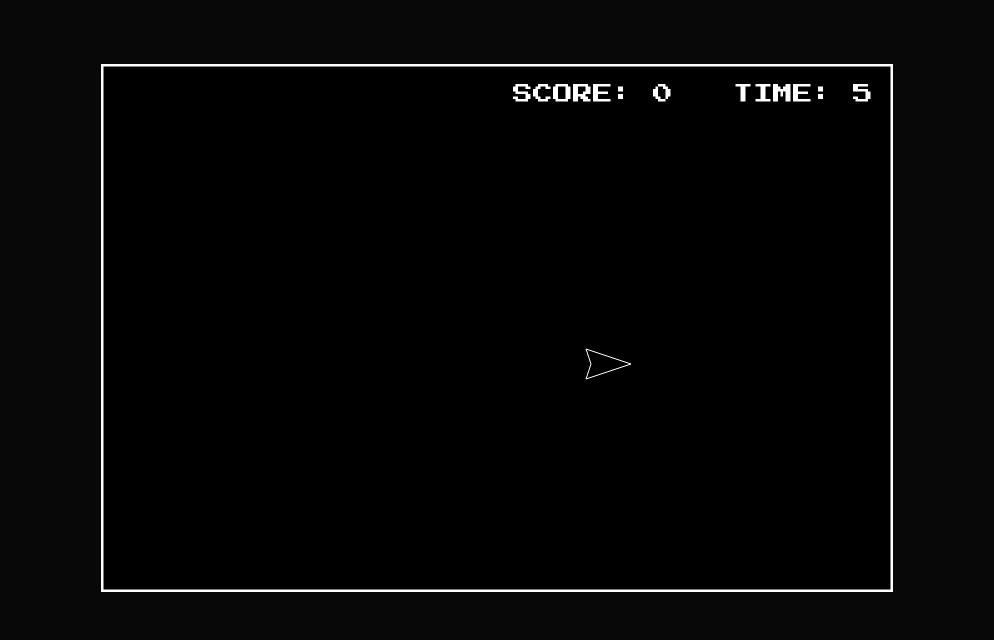
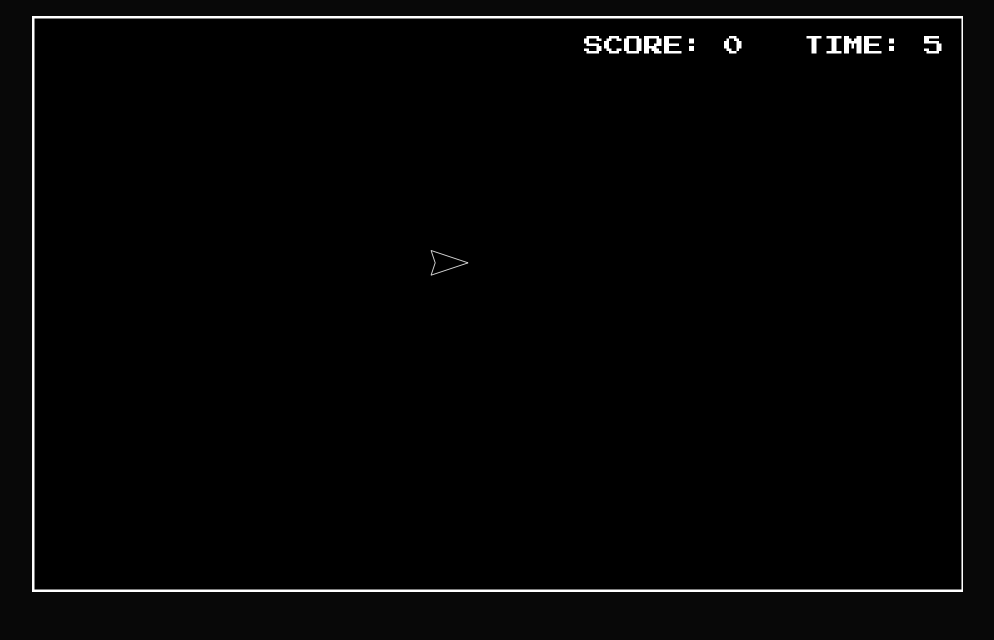
Before and after one commit to PauloE314/Asteroids, a plain HTML site: page public/index.html in a window 1280 px wide. Shown: the part 160-800 px from the top of the page, without its empty margins (143-1137 px from the left). Drawn offline with Linux system fonts and the light colour scheme.

Commit message:
Map teleport and resolution added

```diff
--- a/public/style.css
+++ b/public/style.css
@@ -28,7 +28,7 @@ html {
 .title {
     font-family: var(--retro-strong-font);
     font-size: 5rem;
-    padding: 3rem 0 5rem 0;
+    padding: 2rem 0 3rem 0;
 }
 .btn {
     background-color: var(--dark);
@@ -36,6 +36,7 @@ html {
     color: var(--light);
     cursor: pointer;
     animation: ABlink 2s infinite;
+    margin-top: 3rem;
 }
 .btn:hover {
     animation: none !important;
--- a/src/core/Entities.js
+++ b/src/core/Entities.js
@@ -1,4 +1,4 @@
-import { getSmaller, sin, cos } from "../math/index.js";
+import { sin, cos } from "../math/index.js";
 import { COMMAND_ENUM } from "./Control.js";
 import { SETTINGS } from "./Game.js";
 
@@ -10,8 +10,7 @@ export class Entity {
     y = 0;
     vx = 0;
     vy = 0;
-    h = 0;
-    w = 0;
+    radius = 30;
     ang = 0; // Inclination angle
     spt = null; // Sprite (TEMP)
 
@@ -27,6 +26,18 @@ export class Entity {
     update(dt) {}
 
     /**
+     * Default entity update, common for all entities
+     * @param {number} dt
+     */
+    defaultUpdate(dt) {
+        if (this.x >= SETTINGS.virtual.w + this.radius) this.x = 0;
+        else if (this.x <= -this.radius) this.x = SETTINGS.virtual.w;
+
+        if (this.y >= SETTINGS.virtual.h + this.radius) this.y = 0;
+        else if (this.y <= -this.radius) this.y = SETTINGS.virtual.h;
+    }
+
+    /**
      * Draws entity
      * @param {CanvasRenderingContext2D} ctx
      */
@@ -40,11 +51,8 @@ export class Player extends Entity {
     mov = false;
 
     init() {
-        // this.vy = -1;
-        // this.vx = -1;
         this.x = 500;
         this.y = 300;
-        this.mov = true;
     }
 
     /**
@@ -59,10 +67,10 @@ export class Player extends Entity {
         // Draw path
         ctx.strokeStyle = "white";
         ctx.beginPath();
-        ctx.moveTo(30, 0); // up
-        ctx.lineTo(-15, -15); //left
-        ctx.lineTo(-10, 0); // middle
-        ctx.lineTo(-15, 15); // right
+        ctx.moveTo(30, 0);
+        ctx.lineTo(-15, -15);
+        ctx.lineTo(-10, 0);
+        ctx.lineTo(-15, 15);
         ctx.closePath();
         ctx.stroke();
 
@@ -101,6 +109,9 @@ export class Player extends Entity {
         // Move
         this.y += this.vy * dt * 0.015;
         this.x += this.vx * dt * 0.015;
+
+        // Default update
+        this.defaultUpdate(dt);
     }
 }
 
--- a/src/core/Game.js
+++ b/src/core/Game.js
@@ -73,7 +73,12 @@ export default class Game {
 }
 
 export const SETTINGS = {
-    frmRate: 50,
-    maxSpeed: 20,
+    frmRate: 30,
+    maxSpeed: 30,
     platform: { desktop: 1, mobile: 2 },
+    virtual: {
+        p: 1.618,
+        h: 700,
+        w: 700 * 1.618,
+    },
 };
--- a/src/math/index.js
+++ b/src/math/index.js
@@ -3,7 +3,7 @@
  * @param {Number} b
  * @returns {Number}
  */
-export function getSmaller(a, b) {
+export function min(a, b) {
     return a < b ? a : b;
 }
 
--- a/src/renderer/Renderer.js
+++ b/src/renderer/Renderer.js
@@ -1,4 +1,5 @@
-import { getSmaller } from "../math/index.js";
+import { min } from "../math/index.js";
+import { SETTINGS } from "../core/Game.js";
 
 class Renderer {
     HTMLCanvas = null;
@@ -7,6 +8,7 @@ class Renderer {
 
     cvW = 0;
     cvH = 0;
+    ratio = 1;
 
     /**
      * Loads renderer
@@ -41,7 +43,12 @@ class Renderer {
 
         // Renders entities
         this.ctx.lineWidth = 1;
+
+        // Scales size
+        this.ctx.save();
+        this.ctx.scale(this.ratio, this.ratio);
         state.entities.forEach((e) => e.draw(this.ctx));
+        this.ctx.restore();
     }
 
     /**
@@ -60,11 +67,14 @@ class Renderer {
      */
     screenResize() {
         const bound = this.HTMLCvContainer.getBoundingClientRect();
-        const size = getSmaller(bound.height * 1.5, bound.width);
-        this.cvH = size / 1.5;
+
+        const size = min(bound.height * SETTINGS.virtual.p, bound.width);
+        this.cvH = size / SETTINGS.virtual.p;
         this.cvW = size;
         this.HTMLCanvas.width = this.cvW;
         this.HTMLCanvas.height = this.cvH;
+
+        this.ratio = this.cvH / SETTINGS.virtual.h;
     }
 }
 
```
